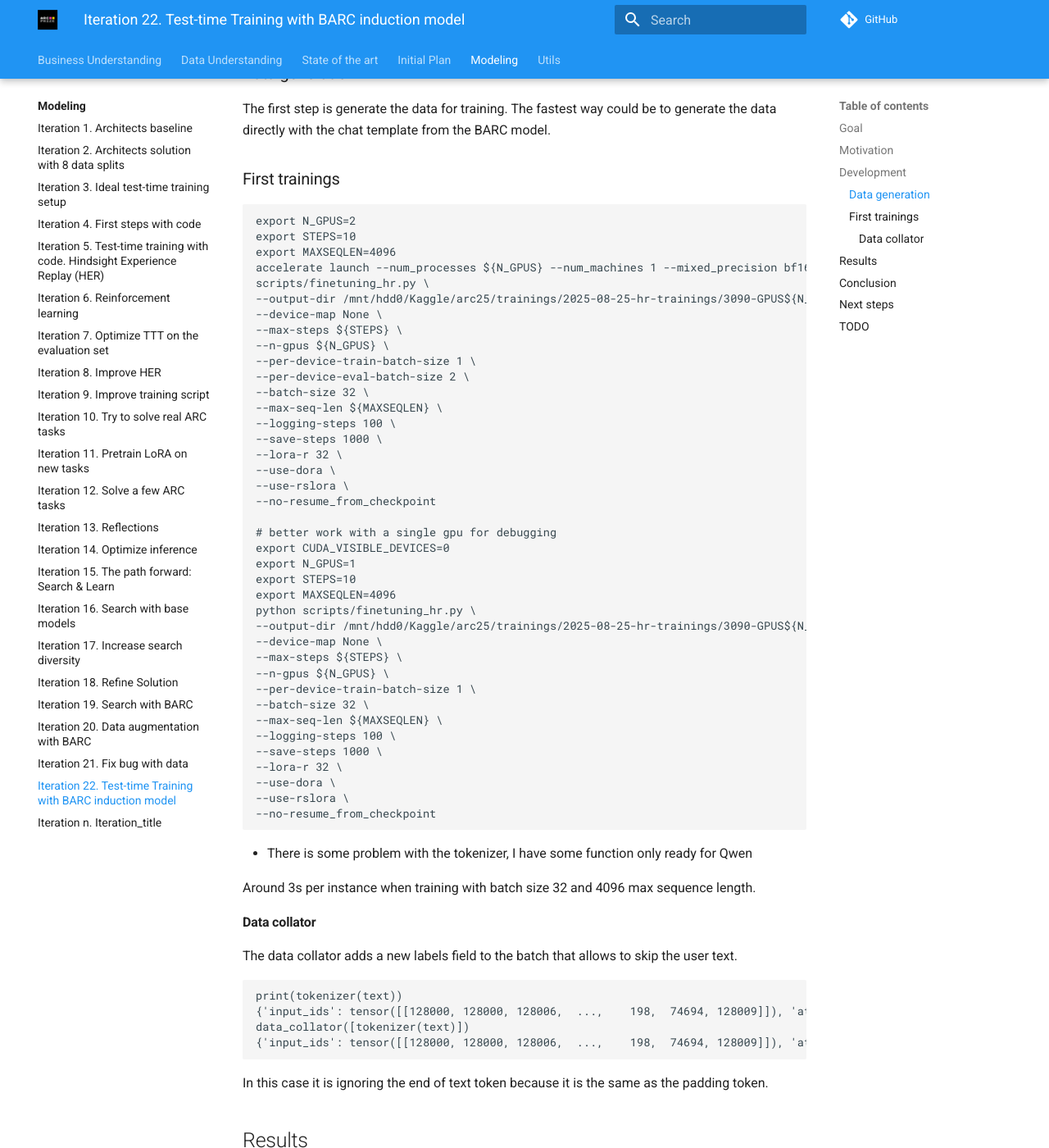
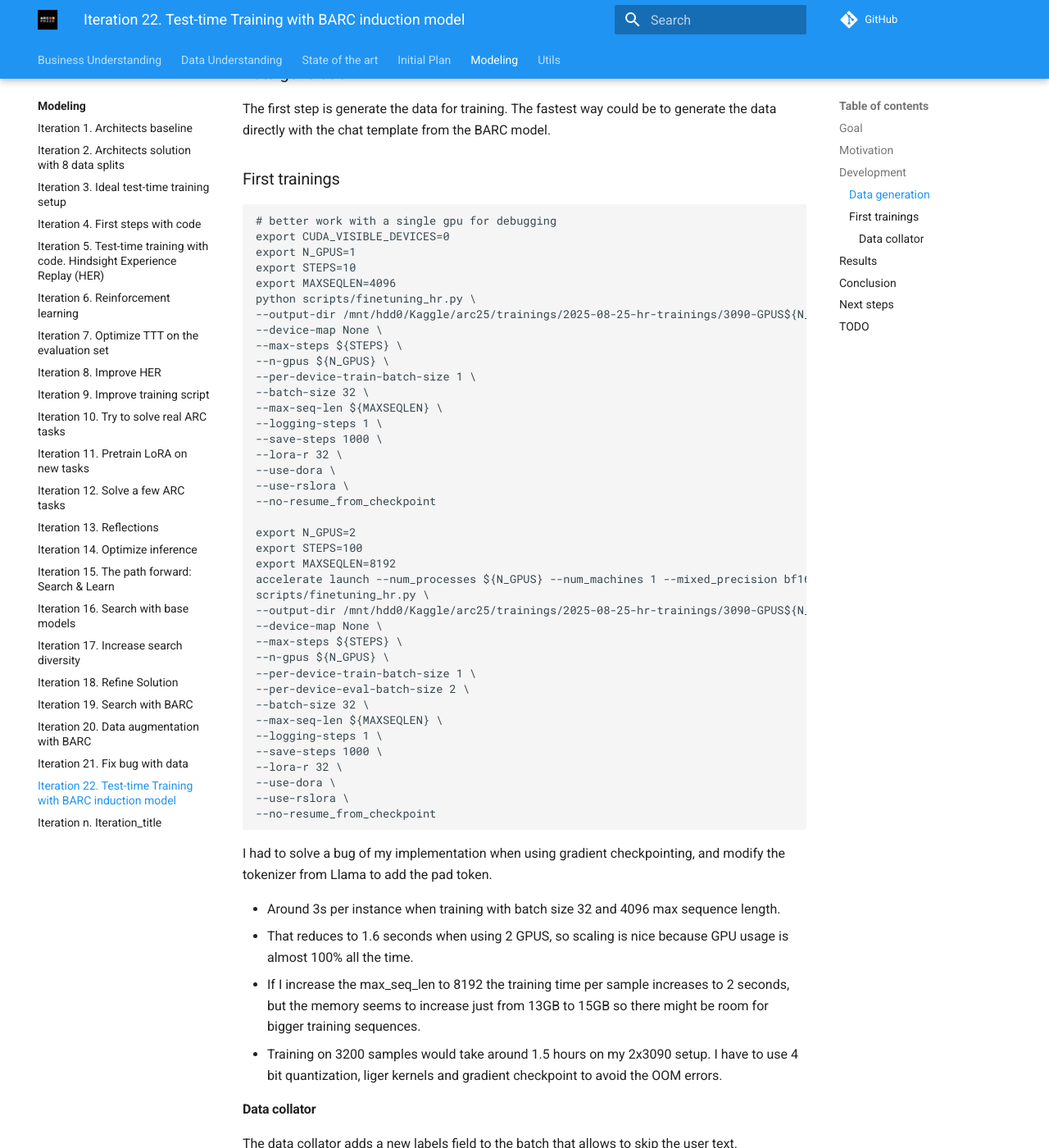
Before and after one commit to ironbar/arc25, an MkDocs documentation site: the page built from docs/modeling/Iteration_22_ttt_BARC.md, in a window 1280 px wide and 1400 px high, scrolled down 849 px. Shown: the whole window at 82% size. Built offline with MkDocs 1.6.1 and Material for MkDocs 9.7.7, drawn with Linux system fonts in a browser that asks for light colours; comment, search, counter and statistics services are not loaded; some of the changed text lies outside the part shown.

Commit message:
updated documentation

````diff
--- a/docs/modeling/Iteration_22_ttt_BARC.md
+++ b/docs/modeling/Iteration_22_ttt_BARC.md
@@ -35,26 +35,6 @@ the data directly with the chat template from the BARC model.
 ### First trainings
 
 ```bash
-export N_GPUS=2
-export STEPS=10
-export MAXSEQLEN=4096
-accelerate launch --num_processes ${N_GPUS} --num_machines 1 --mixed_precision bf16 --multi_gpu  \
-scripts/finetuning_hr.py \
---output-dir /mnt/hdd0/Kaggle/arc25/trainings/2025-08-25-hr-trainings/3090-GPUS${N_GPUS}-BARC-${STEPS}steps-${MAXSEQLEN}msl \
---device-map None \
---max-steps ${STEPS} \
---n-gpus ${N_GPUS} \
---per-device-train-batch-size 1 \
---per-device-eval-batch-size 2 \
---batch-size 32 \
---max-seq-len ${MAXSEQLEN} \
---logging-steps 100 \
---save-steps 1000 \
---lora-r 32 \
---use-dora \
---use-rslora \
---no-resume_from_checkpoint
-
 # better work with a single gpu for debugging
 export CUDA_VISIBLE_DEVICES=0
 export N_GPUS=1
@@ -68,7 +48,27 @@ python scripts/finetuning_hr.py \
 --per-device-train-batch-size 1 \
 --batch-size 32 \
 --max-seq-len ${MAXSEQLEN} \
---logging-steps 100 \
+--logging-steps 1 \
+--save-steps 1000 \
+--lora-r 32 \
+--use-dora \
+--use-rslora \
+--no-resume_from_checkpoint
+
+export N_GPUS=2
+export STEPS=100
+export MAXSEQLEN=8192
+accelerate launch --num_processes ${N_GPUS} --num_machines 1 --mixed_precision bf16 --multi_gpu  \
+scripts/finetuning_hr.py \
+--output-dir /mnt/hdd0/Kaggle/arc25/trainings/2025-08-25-hr-trainings/3090-GPUS${N_GPUS}-BARC-${STEPS}steps-${MAXSEQLEN}msl \
+--device-map None \
+--max-steps ${STEPS} \
+--n-gpus ${N_GPUS} \
+--per-device-train-batch-size 1 \
+--per-device-eval-batch-size 2 \
+--batch-size 32 \
+--max-seq-len ${MAXSEQLEN} \
+--logging-steps 1 \
 --save-steps 1000 \
 --lora-r 32 \
 --use-dora \
@@ -76,9 +76,15 @@ python scripts/finetuning_hr.py \
 --no-resume_from_checkpoint
 ```
 
-- There is some problem with the tokenizer, I have some function only ready for Qwen
+I had to solve a bug of my implementation when using gradient checkpointing, and modify the tokenizer
+from Llama to add the pad token.
 
-Around 3s per instance when training with batch size 32 and 4096 max sequence length.
+- Around 3s per instance when training with batch size 32 and 4096 max sequence length.
+- That reduces to 1.6 seconds when using 2 GPUS, so scaling is nice because GPU usage is almost 100% all the time.
+- If I increase the max_seq_len to 8192 the training time per sample increases to 2 seconds, but the memory
+  seems to increase just from 13GB to 15GB so there might be room for bigger training sequences.
+- Training on 3200 samples would take around 1.5 hours on my 2x3090 setup. I have to use 4 bit quantization,
+  liger kernels and gradient checkpoint to avoid the OOM errors.
 
 #### Data collator
 
````
Also changed, not shown: other parts of docs/modeling/Iteration_22_ttt_BARC.md (+1 -0 lines).
